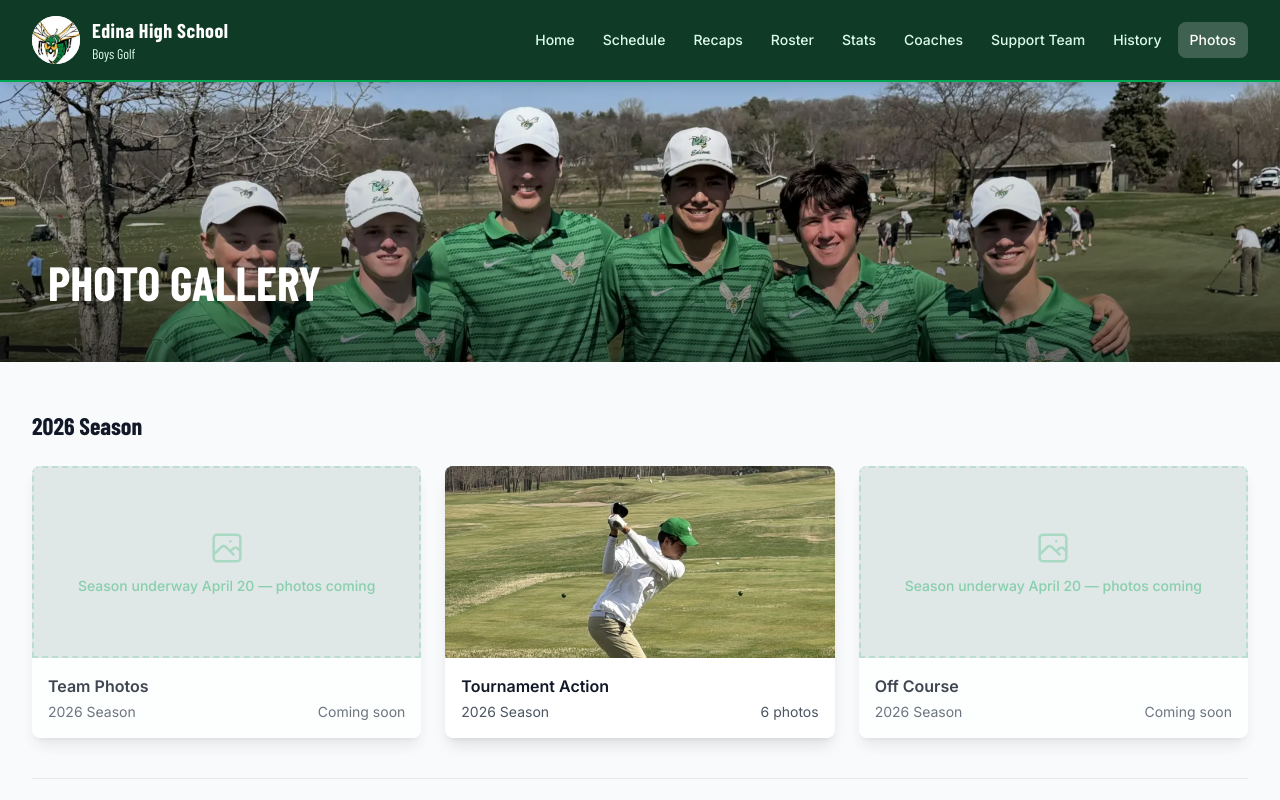
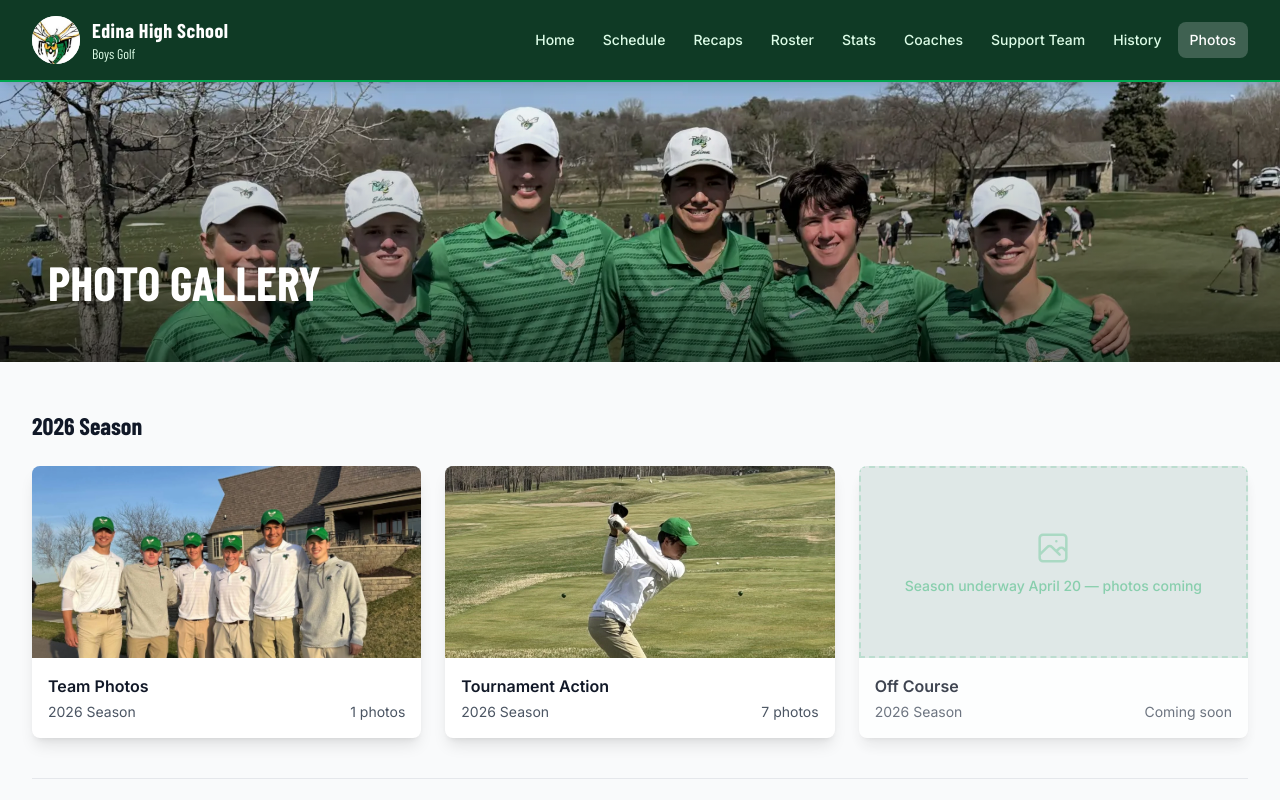
Before and after one commit to rlarson12/edina-golf-website, a React (Vite) app: page /photos in a window 1280 px wide. Shown: the top 800 px of the page. Built offline with nearby package versions, Linux system fonts and the light colour scheme; a web font is replaced by a local one.

Commit message:
Photos: add Charlie Nielsen co-medalist shot + varsity team photo from Chaska Apr 20

```diff
--- a/public/version.json
+++ b/public/version.json
@@ -1 +1 @@
-{"buildTime":1776785783594}
+{"buildTime":1776786426048}
--- a/src/pages/Photos.jsx
+++ b/src/pages/Photos.jsx
@@ -10,8 +10,10 @@ function Photos() {
       id: '2026-1',
       title: 'Team Photos',
       date: '2026 Season',
-      cover: null,
-      photos: [],
+      cover: '/images/action/varsity-team-chaska.webp',
+      photos: [
+        { src: '/images/action/varsity-team-chaska.webp', caption: 'Varsity — Lake Conference Tournament #1, Apr 20.' },
+      ],
     },
     {
       id: '2026-2',
@@ -20,6 +22,7 @@ function Photos() {
       cover: '/images/action/chase-larson-chaska-swing.webp',
       photos: [
         { src: '/images/tryouts-braemar-2026.webp', caption: 'Tryouts at Braemar — 60+ players competing for roster spots to open the 2026 season.' },
+        { src: '/images/action/charlie-nielsen-medalist-chaska.webp', caption: 'Charlie Nielsen — Co-Medalist, Lake Conference Tournament #1, Apr 20.' },
         { src: '/images/action/charlie-nielsen-chaska-action.webp', caption: 'Charlie Nielsen — Lake Conference Tournament #1, Apr 20.' },
         { src: '/images/action/chase-larson-chaska-swing.webp', caption: 'Chase Larson — Lake Conference Tournament #1, Apr 20.' },
         { src: '/images/action/chase-larson-chaska-putt.webp', caption: 'Chase Larson — Lake Conference Tournament #1, Apr 20.' },
```
Also changed, not shown: public/images/action/charlie-nielsen-medalist-chaska.webp (added), public/images/action/varsity-team-chaska.webp (added).
